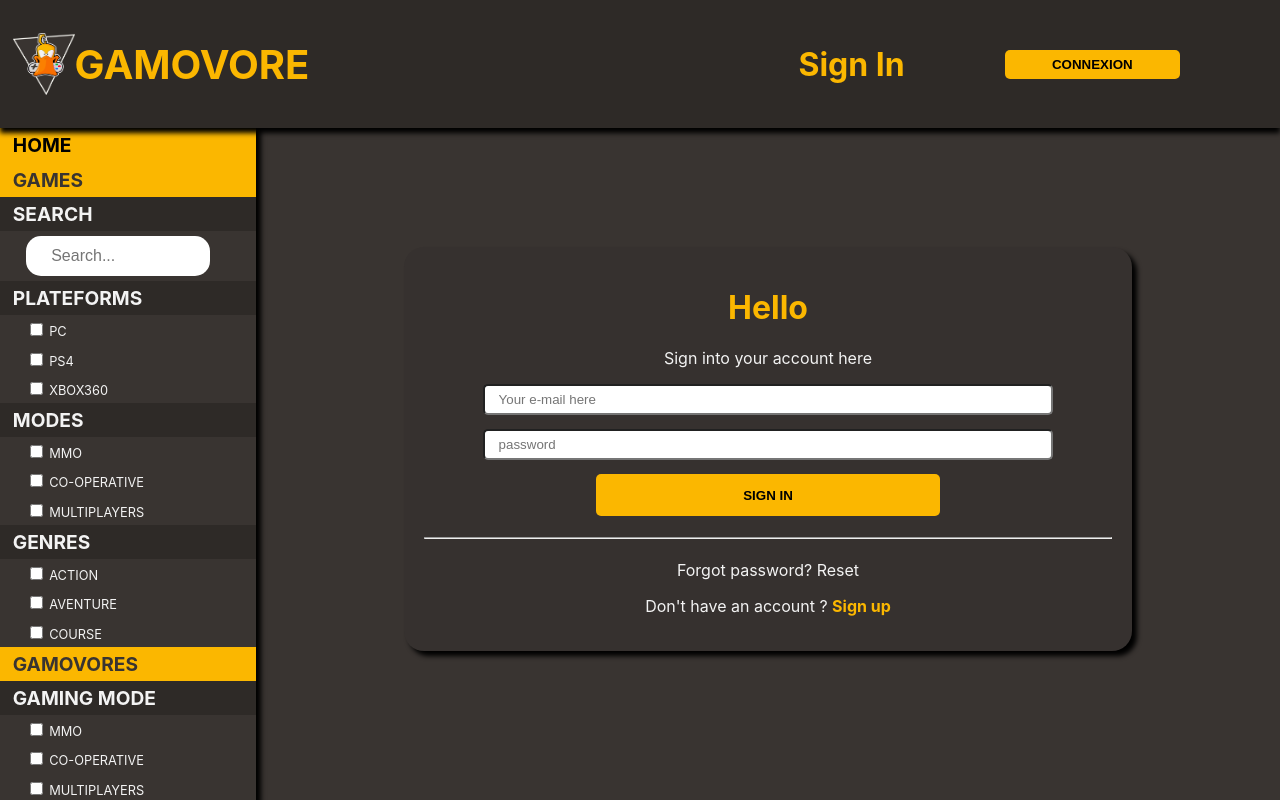
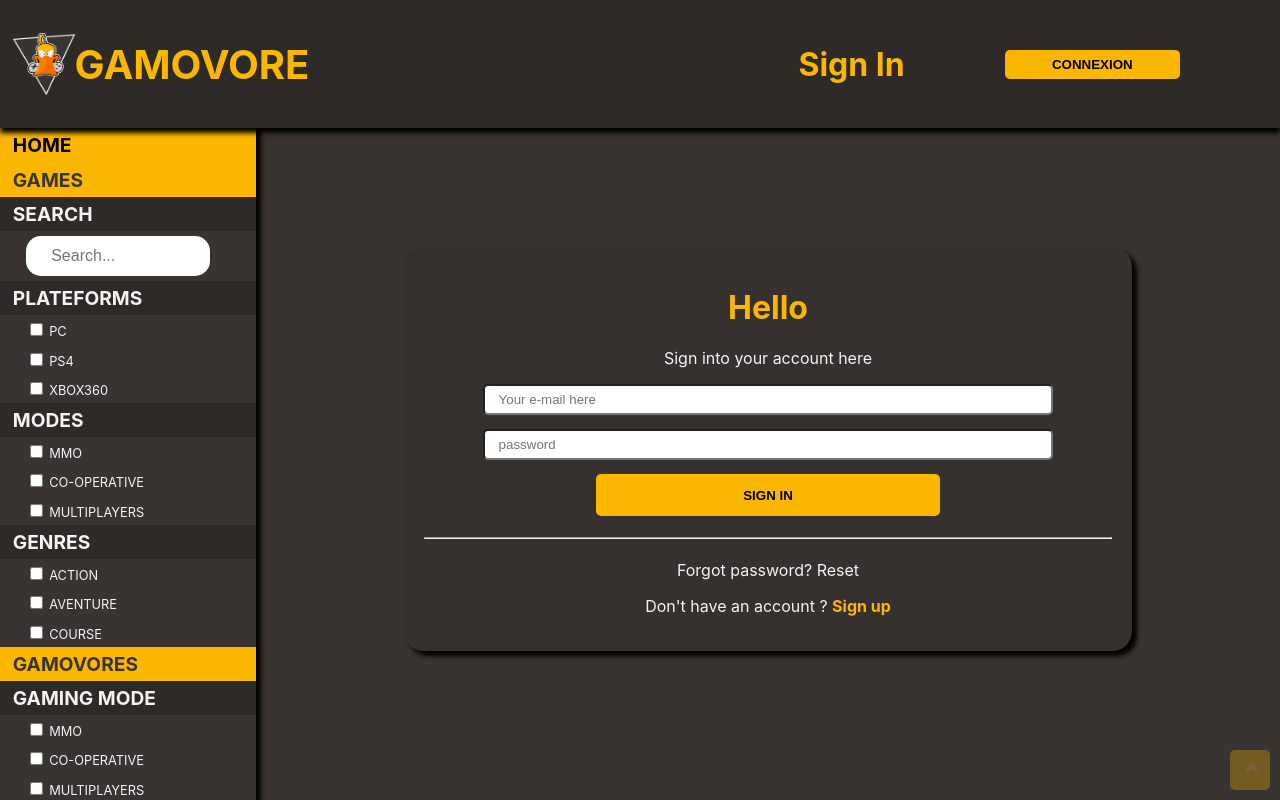
Before and after one commit to WildCodeSchool/Lyon-js-202005-project-gamovore, a React (Create React App) app: page /sign-in in a window 1280 px wide. Shown: the top 800 px of the page. Built offline with nearby package versions, Linux system fonts and the light colour scheme; no server answers.

Commit message:
add scroll to top button

```diff
--- a/src/components/FooterBox.js
+++ b/src/components/FooterBox.js
@@ -2,6 +2,7 @@ import React from "react";
 import Footer from "../style/Footer";
 import Linked from "../style/Linked";
 import FooterSpan from "../style/FooterSpan";
+import ScrollButton from "../components/ScrollButton";
 
 const FooterBox = () => {
   return (
@@ -32,6 +33,7 @@ const FooterBox = () => {
       <Linked to="https://www.linkedin.com/in/s%C3%A9bastien-morin-70a0371ab/">
         Seb
       </Linked>
+      <ScrollButton scrollStepInPx="50" delayInMs="10" />
     </Footer>
   );
 };
--- /dev/null
+++ b/src/components/ScrollButton.js
@@ -0,0 +1,56 @@
+import React, { useState } from "react";
+import styled from "styled-components";
+import { BsChevronDoubleUp } from "react-icons/bs";
+
+let intervalId;
+
+const Scroll = styled.button`
+  opacity: 0.3;
+  background-color: #fbb700;
+  width: 40px;
+  height: 40px;
+  position: fixed;
+  bottom: 10px;
+  right: 10px;
+  border-radius: 5px;
+  border: none;
+  outline: none;
+
+  &:hover {
+    opacity: 1;
+  }
+`;
+
+const ArrowUp = styled.span`
+  color: white;
+  position: absolute;
+  top: 50%;
+  left: 50%;
+  margin-top: -9px;
+  margin-left: -5px;
+`;
+
+const ScrollButton = (props) => {
+  const scrollStep = () => {
+    console.log(window.pageYOffset);
+    if (window.pageYOffset === 0) {
+      clearInterval(intervalId);
+    }
+
+    window.scroll(0, window.pageYOffset - props.scrollStepInPx);
+  };
+
+  const scrollToTop = () => {
+    intervalId = setInterval(scrollStep, props.delayInMs);
+  };
+
+  return (
+    <Scroll title="Back to top" onClick={scrollToTop}>
+      <ArrowUp>
+        <BsChevronDoubleUp />
+      </ArrowUp>
+    </Scroll>
+  );
+};
+export default ScrollButton;
+// <ScrollButton scrollStepInPx="50" delayInMs="16.66"/>
--- a/src/style/StyledSearchBar.js
+++ b/src/style/StyledSearchBar.js
@@ -13,6 +13,7 @@ const StyledSearchBar = styled.form`
     border: 0;
     color: #2f2f2f;
     font-size: 1rem;
+    outline: none;
   }
 
   input {
```
